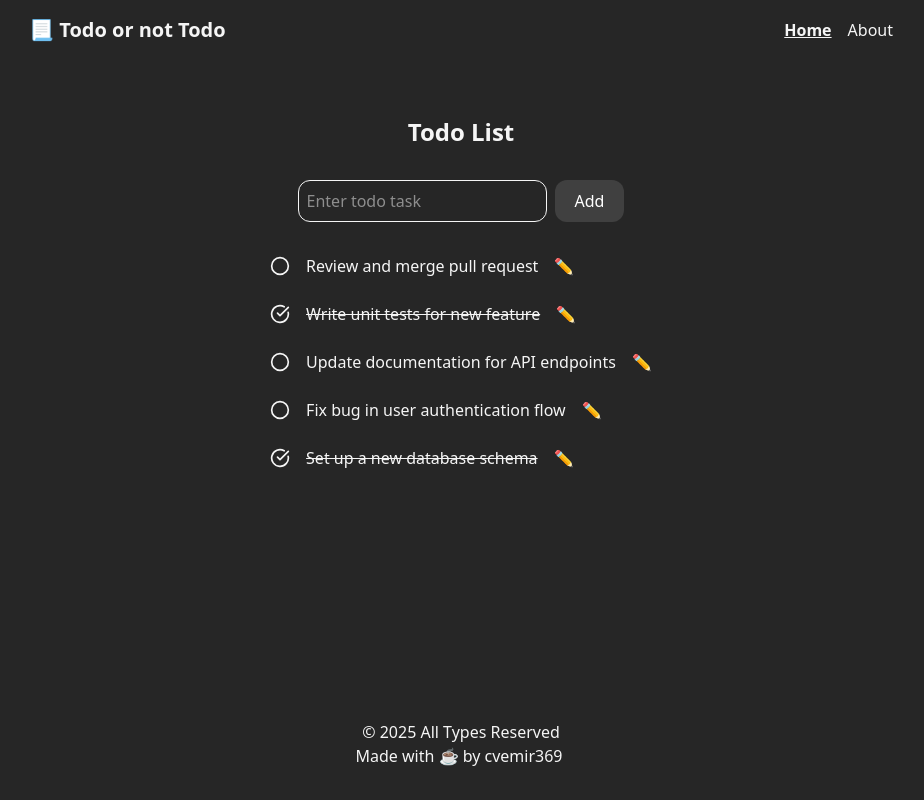
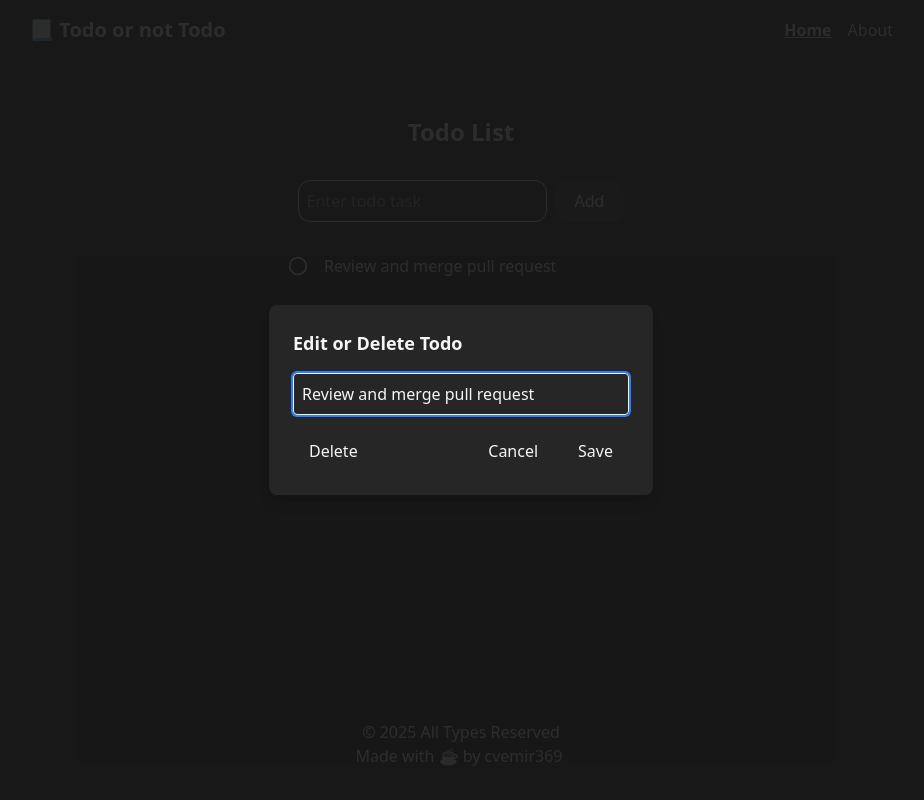
Before and after one commit to cvemir369/todo-or-not-todo, a React (Vite) app: page / in a window 1280 px wide. Both pictures are taken after a click on the element "Review and merge pull request". Shown: the whole page, without its empty margins (179-1103 px from the left). Built offline with nearby package versions, Linux system fonts and the light colour scheme.

Commit message:
edit delete moved to home

```diff
--- a/src/components/TodoEdit.tsx
+++ b/src/components/TodoEdit.tsx
@@ -1,19 +1,38 @@
-import { useState } from "react";
+import { useState, useEffect } from "react";
 import type { Todo } from "../types/types";
 
 interface TodoEditProps {
   todo: Todo;
   onEdit: (todoId: number, newTask: string) => void;
   onDelete: (todoId: number) => void;
+  isModalOpen: boolean;
+  setIsModalOpen: (isOpen: boolean) => void;
+  closeModal: () => void;
 }
 
-export default function TodoEdit({ todo, onEdit, onDelete }: TodoEditProps) {
-  const [isModalOpen, setIsModalOpen] = useState(false);
+export default function TodoEdit({
+  todo,
+  onEdit,
+  onDelete,
+  isModalOpen,
+  setIsModalOpen,
+  closeModal,
+}: TodoEditProps) {
   const [editText, setEditText] = useState(todo.task);
+  const [inputPlaceholder, setInputPlaceholder] = useState("Edit your task");
+
+  useEffect(() => {
+    setEditText(todo.task);
+    setInputPlaceholder("Edit your todo task");
+  }, [todo]);
 
   function handleSubmit(e: React.FormEvent<HTMLFormElement>) {
     e.preventDefault();
-    if (!editText.trim()) return;
+    if (!editText.trim()) {
+      setInputPlaceholder("Can't be empty 😅");
+      return;
+    }
+
     onEdit(todo.id, editText.trim());
     setIsModalOpen(false);
   }
@@ -21,28 +40,12 @@ export default function TodoEdit({ todo, onEdit, onDelete }: TodoEditProps) {
   function handleCancel() {
     setEditText(todo.task); // Reset to original text
     setIsModalOpen(false);
+    closeModal();
   }
 
-  function openModal() {
-    setEditText(todo.task); // Initialize with current task
-    setIsModalOpen(true);
-  }
+  if (!isModalOpen) return null;
 
   return (
-    <>
-      <button
-        title="Edit"
-        className="cursor-pointer"
-        onClick={(e) => {
-          e.stopPropagation();
-          openModal();
-        }}
-      >
-        ✏️
-      </button>
-
-      {/* Modal */}
-      {isModalOpen && (
     <div
       className="fixed inset-0 text-neutral-100 bg-neutral-900/90 flex items-center justify-center z-50"
       onClick={handleCancel}
@@ -57,14 +60,18 @@ export default function TodoEdit({ todo, onEdit, onDelete }: TodoEditProps) {
             type="text"
             value={editText}
             onChange={(e) => setEditText(e.target.value)}
+            placeholder={inputPlaceholder}
             className="w-full border p-2 rounded mb-4 focus:outline-none focus:ring-2 focus:ring-blue-500"
             autoFocus
           />
           <div className="flex justify-between items-center">
             <button
+              type="button"
               onClick={(e) => {
+                e.stopPropagation();
                 onDelete(todo.id);
-                    e.stopPropagation();
+                setIsModalOpen(false);
+                closeModal();
               }}
               className="px-4 py-2 rounded-xl hover:text-neutral-500 hover:cursor-pointer"
             >
@@ -89,7 +96,5 @@ export default function TodoEdit({ todo, onEdit, onDelete }: TodoEditProps) {
         </form>
       </div>
     </div>
-      )}
-    </>
   );
 }
--- a/src/pages/Home.tsx
+++ b/src/pages/Home.tsx
@@ -10,6 +10,18 @@ export default function Home() {
   const [todosList, setTodosList] = useState<Todo[]>(
     JSON.parse(localStorage.getItem("todos")!) || todos
   );
+  const [isModalOpen, setIsModalOpen] = useState(false);
+  const [selectedTodo, setSelectedTodo] = useState<Todo | null>(null);
+
+  function openModal(todo: Todo) {
+    setSelectedTodo(todo);
+    setIsModalOpen(true);
+  }
+
+  function closeModal() {
+    setIsModalOpen(false);
+    setSelectedTodo(null);
+  }
 
   // Function to toggle the completed state of a todo
   function invertCompleted(todoId: number) {
@@ -48,6 +60,7 @@ export default function Home() {
   }, []);
 
   return (
+    <>
       <div className="flex flex-col items-center justify-center gap-4 mt-8">
         <h1 className="text-2xl font-bold mb-4">Todo List</h1>
         <TodoAdd setTodosList={setTodosList} />
@@ -61,7 +74,9 @@ export default function Home() {
               <button
                 onClick={() => invertCompleted(todo.id)}
                 className="text-xl cursor-pointer"
-              title={todo.completed ? "Mark as incomplete" : "Mark as complete"}
+                title={
+                  todo.completed ? "Mark as incomplete" : "Mark as complete"
+                }
               >
                 {todo.completed ? <LuCircleCheckBig /> : <LuCircle />}
               </button>
@@ -71,16 +86,28 @@ export default function Home() {
                 className={`cursor-pointer ${
                   todo.completed ? "line-through" : ""
                 }`}
-              onClick={() => {
-                console.log("open edit modal");
+                onClick={(e) => {
+                  e.stopPropagation();
+                  openModal(todo);
                 }}
               >
                 {todo.task}
               </span>
-            <TodoEdit todo={todo} onEdit={editTodo} onDelete={deleteTodo} />
             </li>
           ))}
         </ul>
       </div>
+      {/* Modal */}
+      {isModalOpen && selectedTodo && (
+        <TodoEdit
+          todo={selectedTodo}
+          onEdit={editTodo}
+          onDelete={deleteTodo}
+          isModalOpen={isModalOpen}
+          setIsModalOpen={setIsModalOpen}
+          closeModal={closeModal}
+        />
+      )}
+    </>
   );
 }
```
Lines whose indentation alone changed are shown as unchanged.
